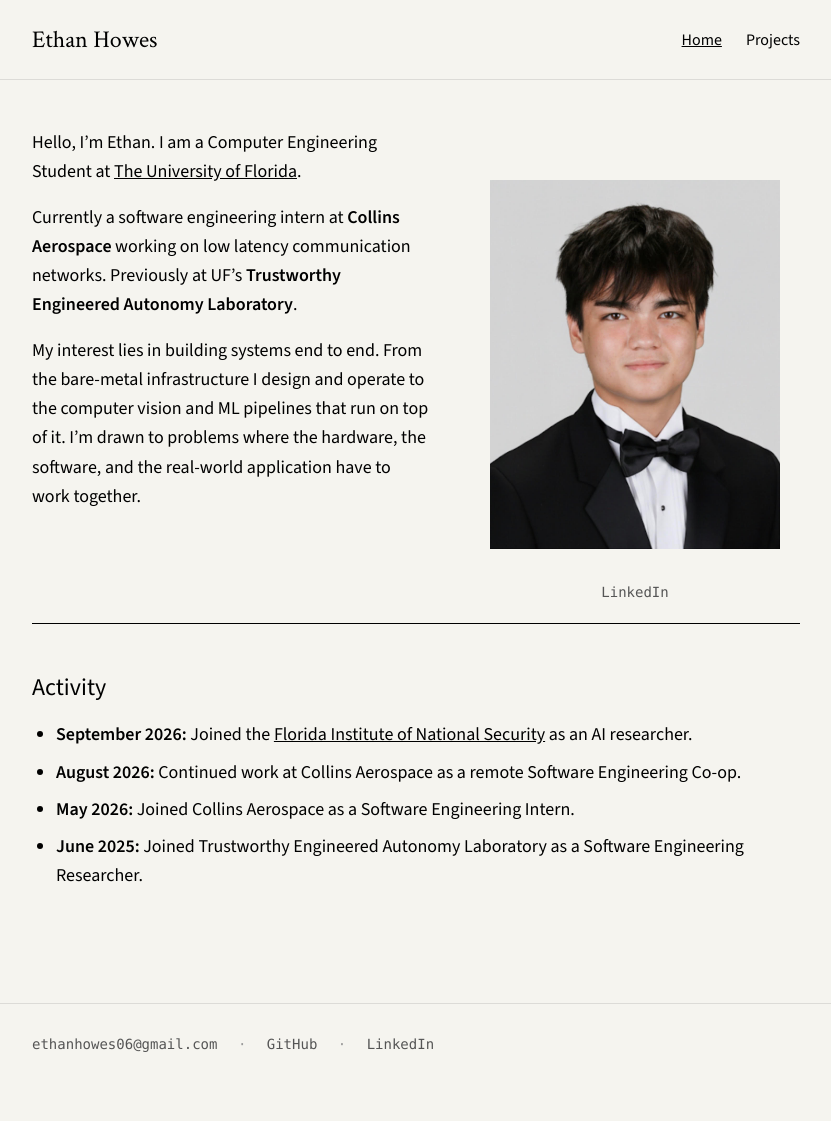
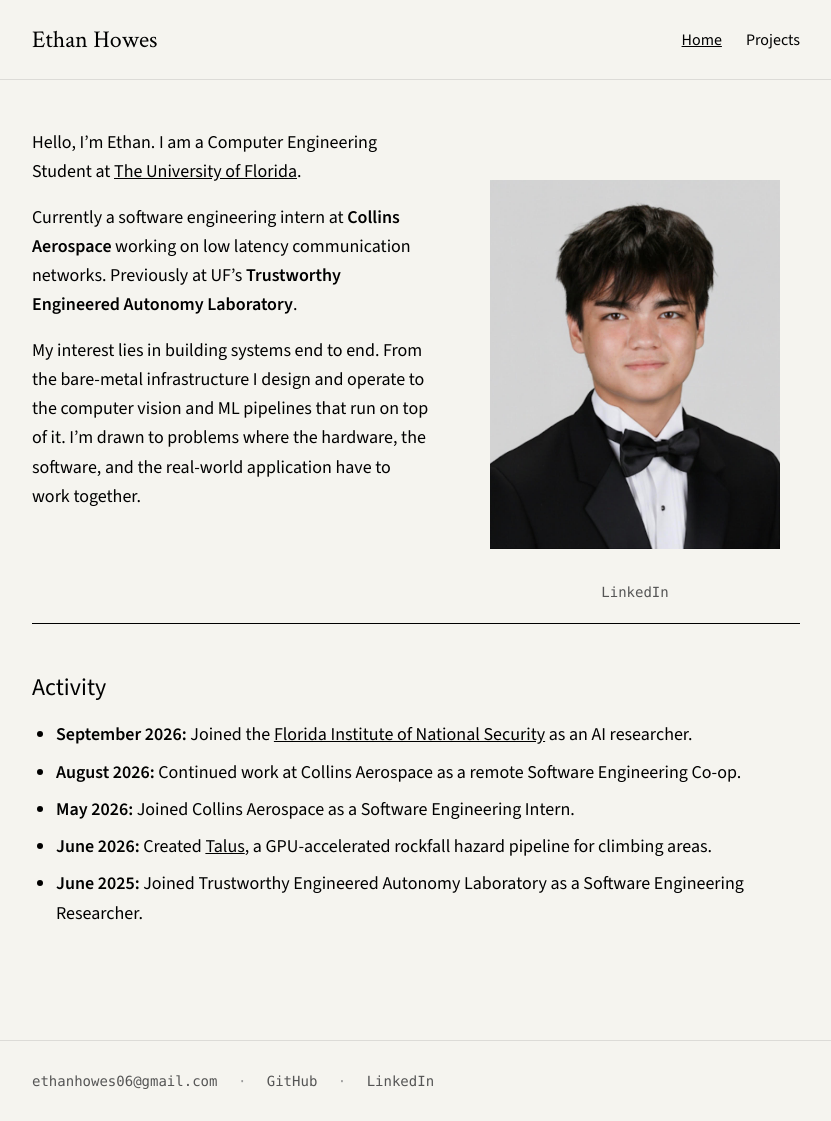
Before and after one commit to ethan-howes/ethan-howes.github.io, a Jekyll site: the page built from index.md, in a window 1280 px wide. Shown: the whole page, without its empty margins (224-1055 px from the left). Built offline with Jekyll 4.4.1, drawn with Linux system fonts in a browser that asks for light colours; before the commit the page ends 1084 px from its top, so only the background shows below that.

Commit message:
content: added talus

```diff
--- a/index.md
+++ b/index.md
@@ -20,4 +20,5 @@ My interest lies in building systems end to end. From the bare-metal infrastruct
 - **September 2026:** Joined the [Florida Institute of National Security](https://fins.institute.ufl.edu/) as an AI researcher.
 - **August 2026:** Continued work at Collins Aerospace as a remote Software Engineering Co-op.
 - **May 2026:** Joined Collins Aerospace as a Software Engineering Intern.
+- **June 2026:** Created [Talus](/projects/talus/), a GPU-accelerated rockfall hazard pipeline for climbing areas.
 - **June 2025:** Joined Trustworthy Engineered Autonomy Laboratory as a Software Engineering Researcher.
```
